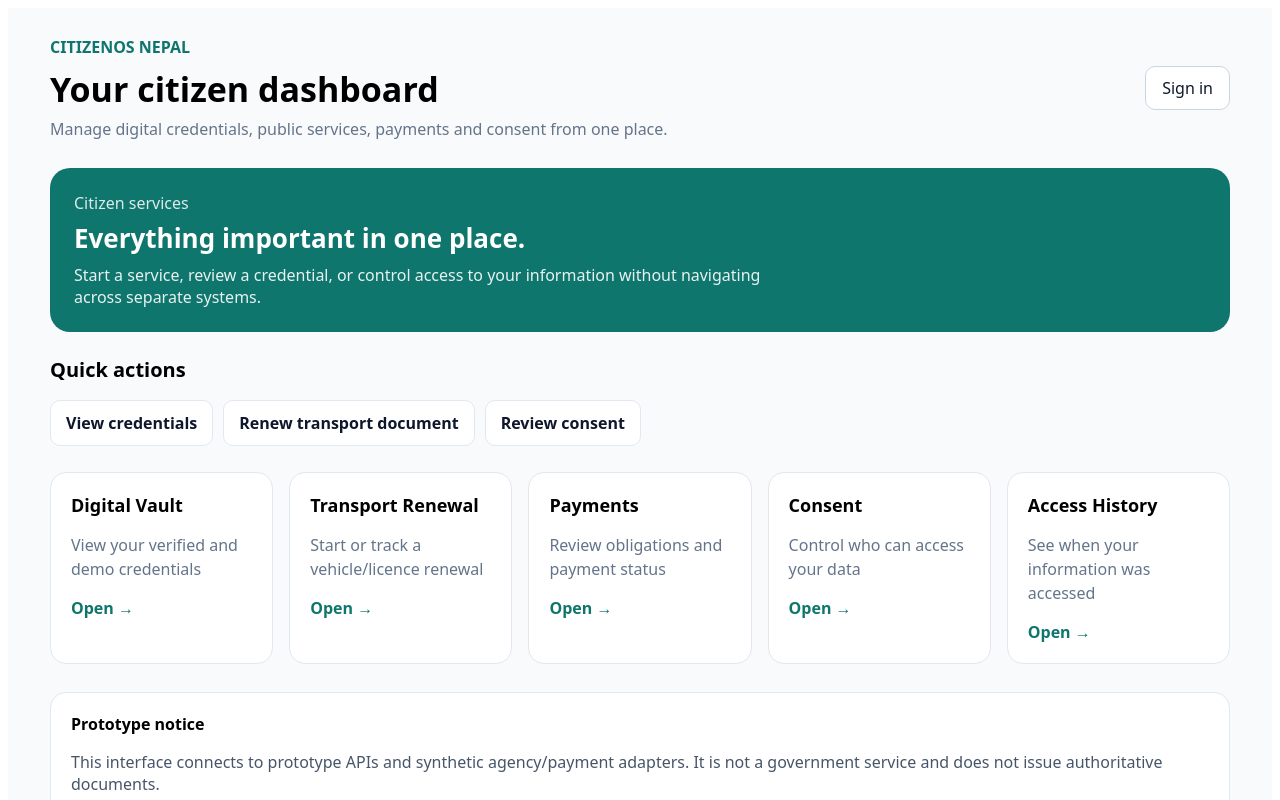
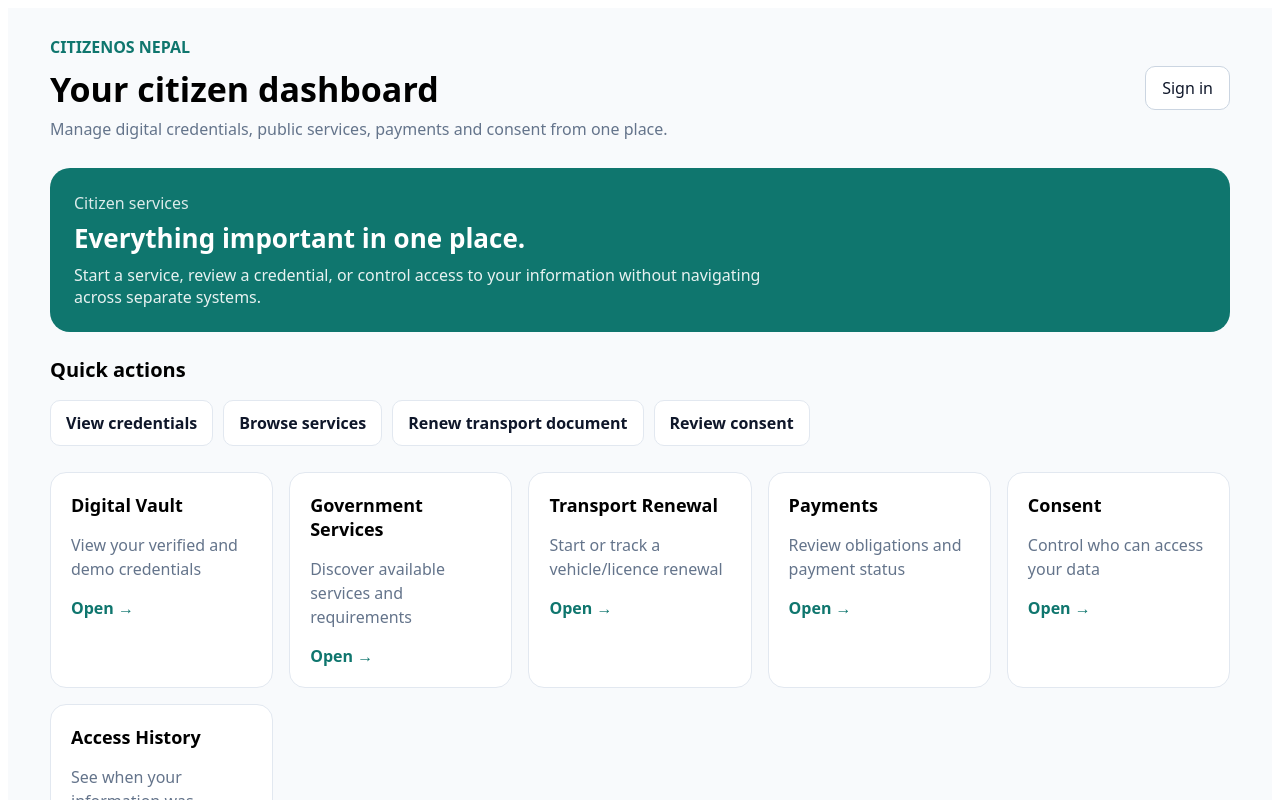
Before and after one commit to Nabinrj/CitizenOS-Nepal-, a Next.js app in the folder apps/citizen-web/: page /dashboard in a window 1280 px wide. Shown: the top 800 px of the page. Built offline with nearby package versions, Linux system fonts and the light colour scheme.

Commit message:
feat(web): add government service marketplace entry

```diff
--- a/apps/citizen-web/app/dashboard/page.tsx
+++ b/apps/citizen-web/app/dashboard/page.tsx
@@ -2,6 +2,7 @@ import Link from "next/link";
 
 const services = [
   ["Digital Vault", "View your verified and demo credentials", "/dashboard/vault"],
+  ["Government Services", "Discover available services and requirements", "/dashboard/services"],
   ["Transport Renewal", "Start or track a vehicle/licence renewal", "/dashboard/services/transport"],
   ["Payments", "Review obligations and payment status", "/dashboard/payments"],
   ["Consent", "Control who can access your data", "/dashboard/consent"],
@@ -10,6 +11,7 @@ const services = [
 
 const quickActions = [
   ["View credentials", "/dashboard/vault"],
+  ["Browse services", "/dashboard/services"],
   ["Renew transport document", "/dashboard/services/transport"],
   ["Review consent", "/dashboard/consent"]
 ] as const;
```
